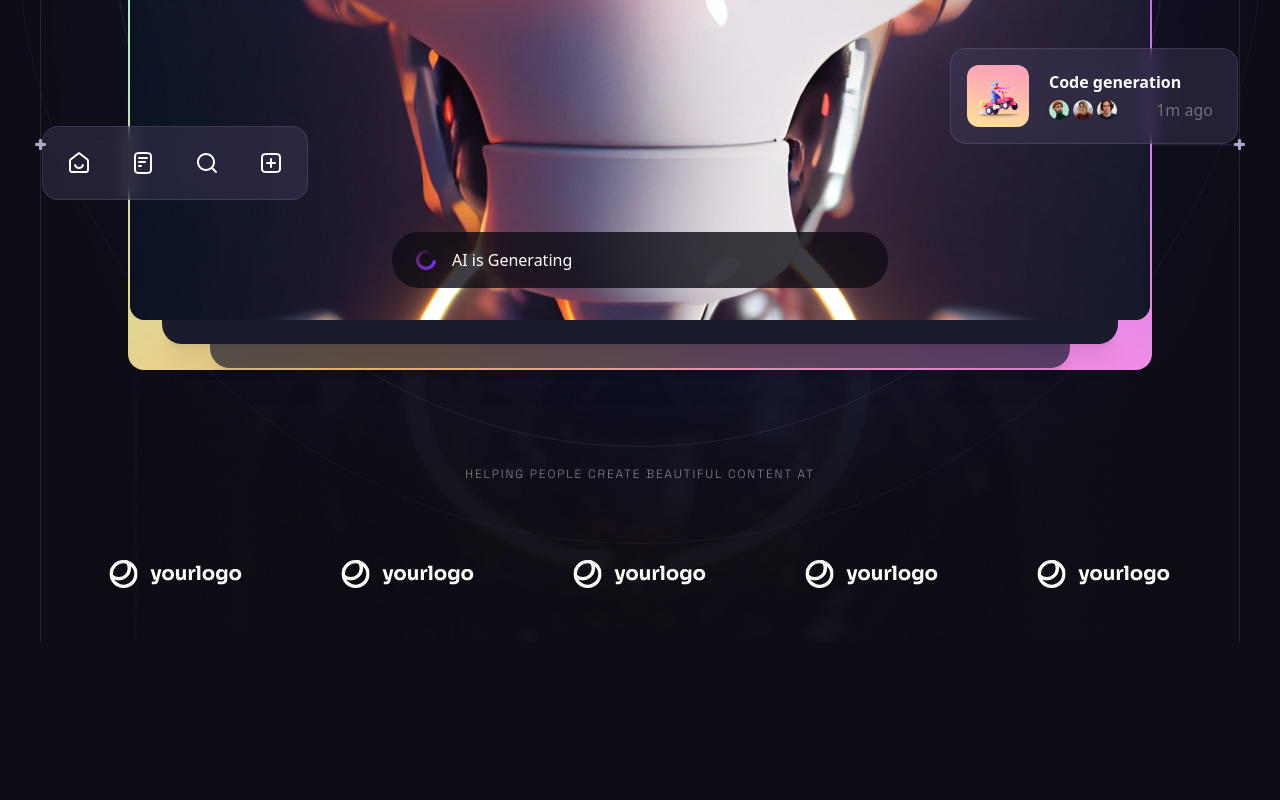
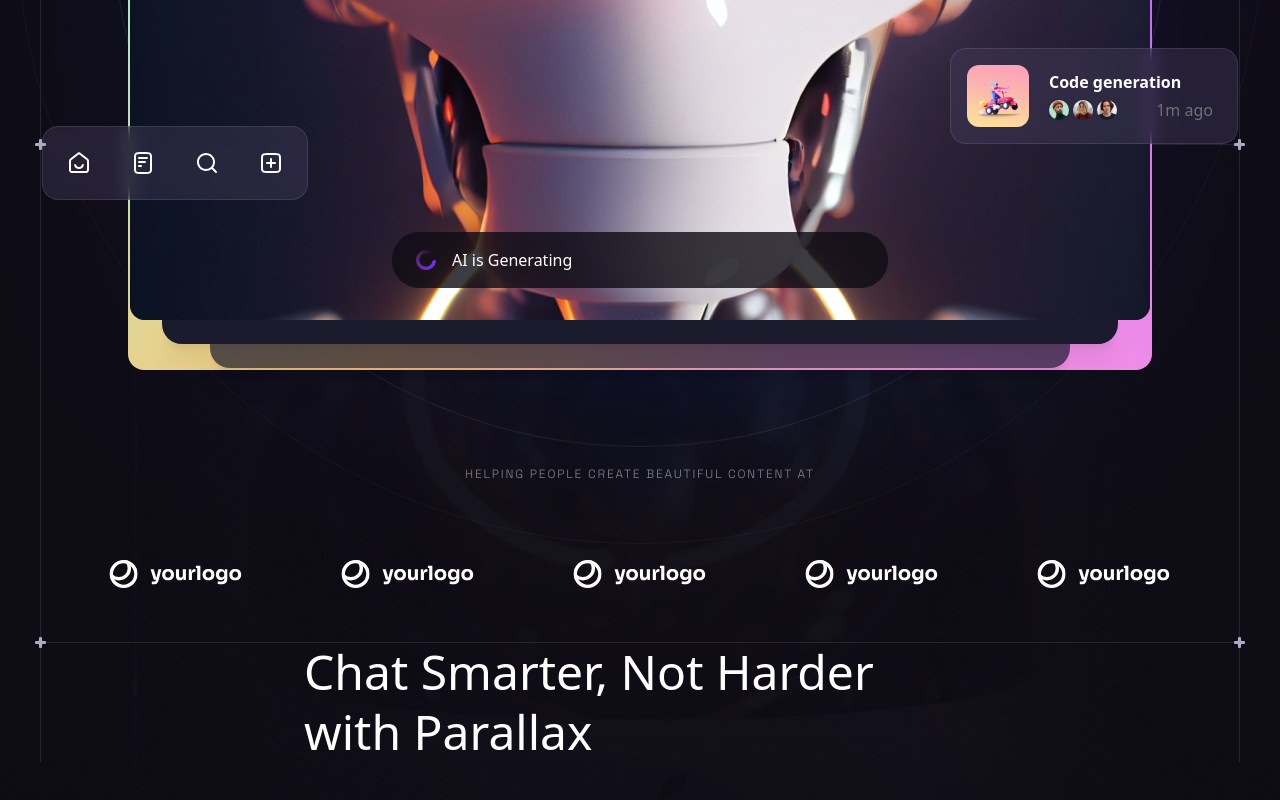
Before and after one commit to ToukirAhamedPigeon/parallax, a Next.js app: page / in a window 1280 px wide. Shown: the part 824-1624 px from the top of the page. Before the commit the page ends 1466 px from the top, so only its background shows below. Built offline with nearby package versions, Linux system fonts and the light colour scheme.

Commit message:
feat: add Heading and Benifits components to homepage
- Create reusable Heading component with title and className props
- Implement Benifits section that uses Heading component
- Integrate Benifits component into main page layout

```diff
--- a/app/page.tsx
+++ b/app/page.tsx
@@ -1,4 +1,4 @@
-import Button from "@/components/Button";
+import Benifits from "@/components/Benifits";
 import Header from "@/components/Header";
 import Hero from "@/components/Hero";
 import ButtonGradiant  from "@/public/assets/svg/ButtonGradient";
@@ -9,6 +9,7 @@ export default function Home() {
       <div className="pt-[4.75rem] lg:pt-[5.25rem] overflow-hidden">
         <Header/>
         <Hero/>
+        <Benifits/>
       </div>
       <ButtonGradiant/>
     </>
--- /dev/null
+++ b/components/Benifits.tsx
@@ -0,0 +1,15 @@
+import React from 'react'
+import Section from './Section'
+import Heading from './Heading'
+
+const Benifits = () => {
+  return (
+    <Section id="features" className='' crossesOffset='' crosses customPaddings>
+      <div className="container relative z-2">
+        <Heading className="md:max-w-md lg:max-w-2xl" title="Chat Smarter, Not Harder with Parallax" />
+      </div>
+    </Section>
+  )
+}
+
+export default Benifits
--- /dev/null
+++ b/components/Heading.tsx
@@ -0,0 +1,15 @@
+import React from 'react'
+
+type HeadingProps = {
+  className?:string,
+  title?:string,
+}
+const Heading = ({className,title}:HeadingProps) => {
+  return (
+    <div className={`${className} max-w-[50rem] mx-auto mb-12 lg:mb-20`}>
+      {title && <h2 className='h2'>{title}</h2>}
+    </div>
+  )
+}
+
+export default Heading
```
